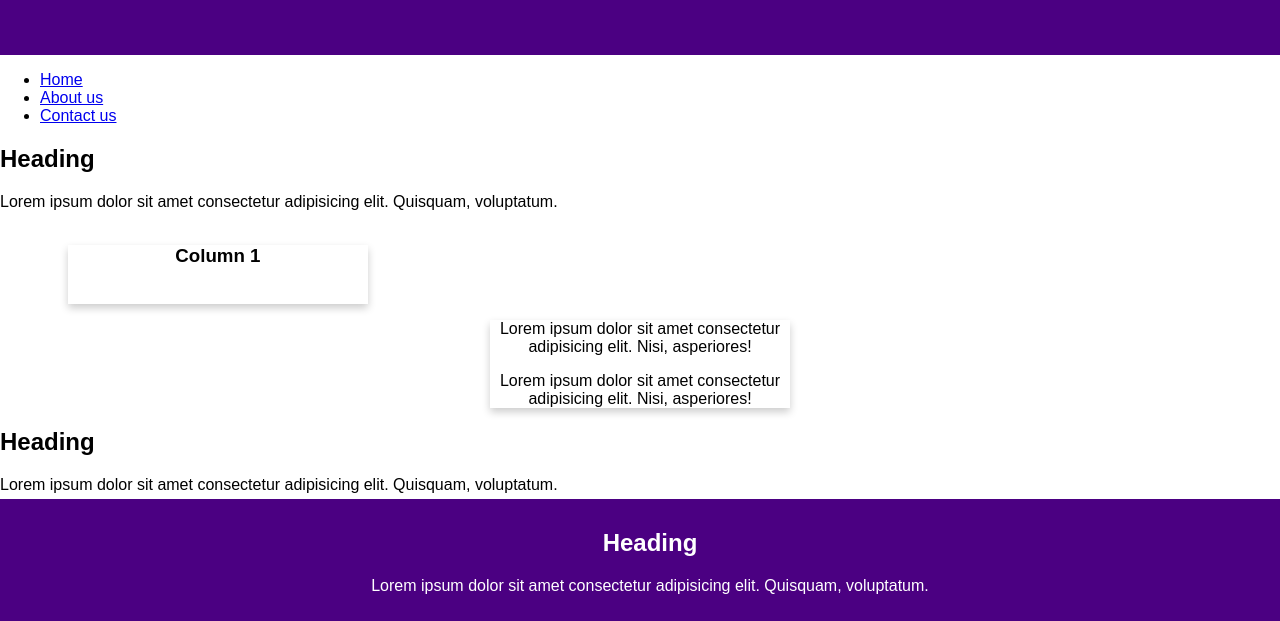
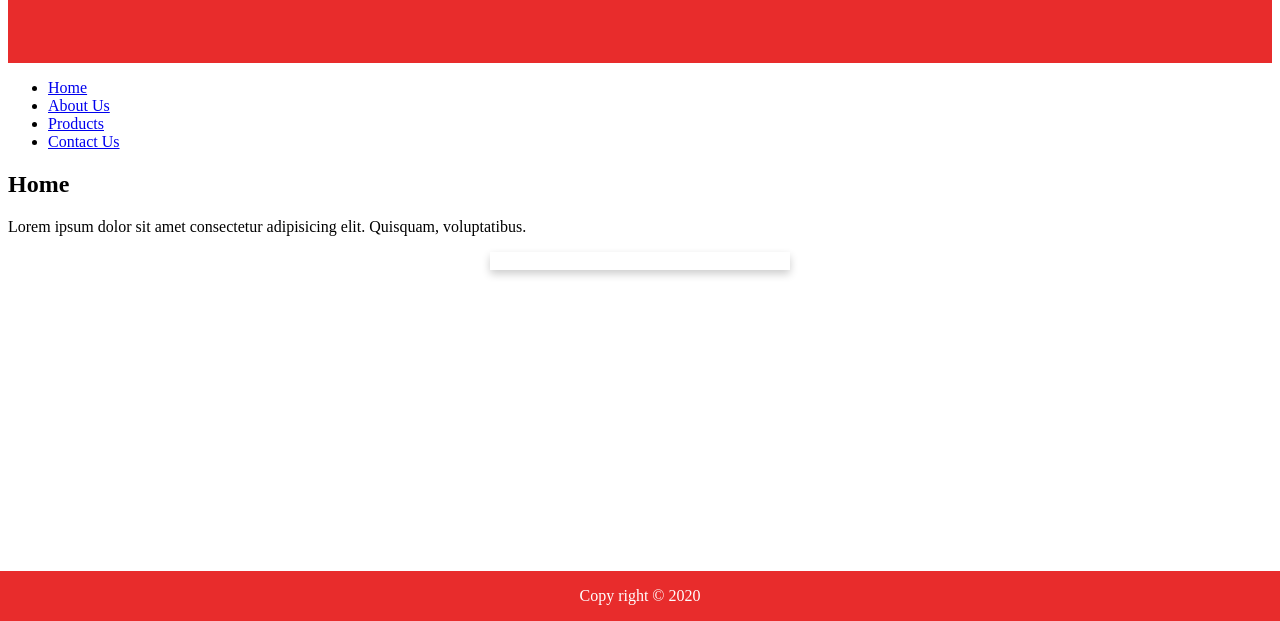
Before and after one commit to 4lvaro29/Copilot-test, a plain HTML site: page index.html in a window 1280 px wide. Shown: the part 179-800 px from the top of the page. Drawn offline with Linux system fonts and the light colour scheme.

Commit message:
ADD:testing

```diff
--- a/index.html
+++ b/index.html
@@ -4,9 +4,10 @@
     <meta charset="UTF-8">
     <meta name="viewport" content="width=device-width, initial-scale=1.0">
     <link rel="stylesheet" href="style.css">
-
     <title>Document</title>
-    <body>
+</head>
+<body>
+<!--create a website content-->
     <div class="container">
         <div class="header">
             <h1>My Website</h1>
@@ -14,41 +15,22 @@
         <div class="nav">
             <ul>
                 <li><a href="#">Home</a></li>
-                <li><a href="#">About us</a></li>
-                <li><a href="#">Contact us</a></li>
+                <li><a href="#">About Us</a></li>
+                <li><a href="#">Products</a></li>
+                <li><a href="#">Contact Us</a></li>
             </ul>
         </div>
         <div class="content">
-            <div class="main">
-                <h2>Heading</h2>
-                <p>Lorem ipsum dolor sit amet consectetur adipisicing elit. Quisquam, voluptatum.</p>
-            </div>
-            <div class="top-nav">
-                <div class="row">
-                    <div class="column">
-                        <div class="card">
-                            <h3>Column 1</h3>
-                            <img src="" alt="">
-                        </div>
-                    </div>
-                </div>
-               <div class="card">
-                <p>Lorem ipsum dolor sit amet consectetur adipisicing elit. Nisi, asperiores!</p>
-                <p>Lorem ipsum dolor sit amet consectetur adipisicing elit. Nisi, asperiores!</p>
-               </div>
-
-            </div>
-            <div class="sidebar">
-                <h2>Heading</h2>
-                <p>Lorem ipsum dolor sit amet consectetur adipisicing elit. Quisquam, voluptatum.</p>
+            <h2>Home</h2
+            <p>Lorem ipsum dolor sit amet consectetur adipisicing elit. Quisquam, voluptatibus.</p>
+            <div class="card">
+                <img src="" alt="">
             </div>
         </div>
         <div class="footer">
-            <h2>Heading</h2>
-            <p>Lorem ipsum dolor sit amet consectetur adipisicing elit. Quisquam, voluptatum.</p>
+            <p>Copy right &copy; 2020</p>
         </div>
-    </body>
+    </div>
+</body>
 
-</head>
-<body>
 </html>
--- a/style.css
+++ b/style.css
@@ -1,68 +1,28 @@
-/* generate a rainbow color variables */
-:root {
-    --red: #ff0000;
-    --orange: #ffa500;
-    --yellow: #ffff00;
-    --green: #008000;
-    --blue: #0000ff;
-    --indigo: #4b0082;
-    --violet: #ee82ee;
-}
-
-/* generate a header */
+/*create a header*/
 .header {
-    background-color: var(--indigo);
+    background-color: #e82c2c;
     padding: 30px;
     text-align: center;
     font-size: 35px;
     color: white;
 }
 
-
-/* generate a sticky footer */
-.footer {
-    background-color: var(--indigo);
-    padding: 10px;
-    text-align: center;
-    color: white;
-    position: fixed;
-    left: 0;
-    bottom: 0;
-    width: 100%;
-}
-
-/* normalize the body */
-body {
-    margin: 0;
-    font-family: Arial, Helvetica, sans-serif;
-}
-
-/* generate a top navigation bar */
-.topnav {
-    overflow: hidden;
-    background-color: var(--violet);
-}
-
-/* generate a card with box shadow */
+/* create a card with a red border */
 .card {
-    box-shadow: 0 4px 8px 0 rgba(0, 0, 0, 0.2);
+    box-shadow: 0 4px 8px 0 rgba(0,0,0,0.2);
     max-width: 300px;
     margin: auto;
     text-align: center;
     font-family: arial;
 }
 
-/* generate a responsive grid
-    with 3 columns */
-.row {
-    display: flex;
-    flex-wrap: wrap;
-    padding: 0 4px;
+/*create a sticky footer*/
+.footer {
+    position: fixed;
+    left: 0;
+    bottom: 0;
+    width: 100%;
+    background-color: #e82c2c;
+    color: white;
+    text-align: center;
 }
-
-/* generate a column */
-.column {
-    flex: 33%;
-    max-width: 33%;
-    padding: 0 4px;
-}
```
Also changed, not shown: index.js (added).
